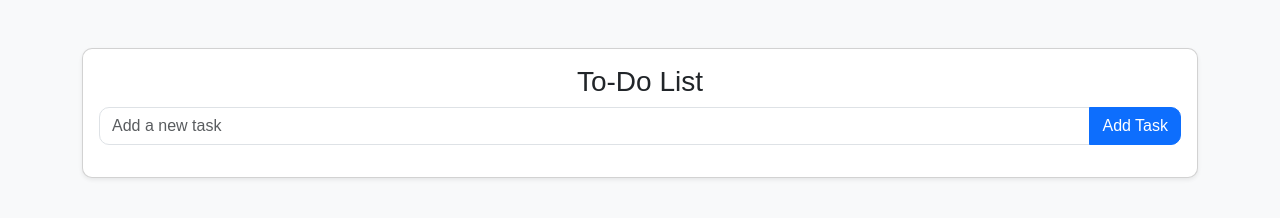
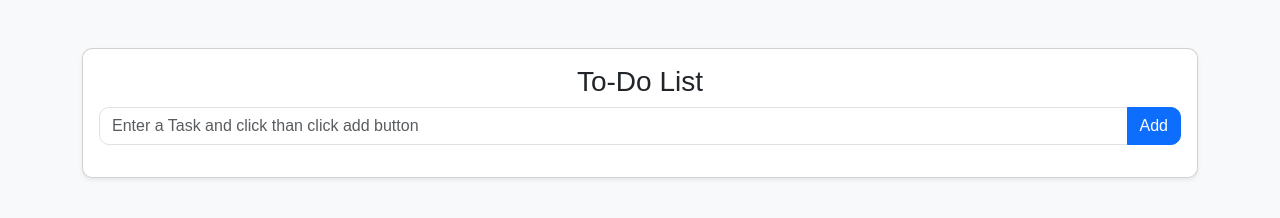
Before and after one commit to perarasumg/todo-list, a plain HTML site: page insex.html in a window 1280 px wide. Drawn offline with nearby package versions, Linux system fonts and the light colour scheme.

Commit message:
samme changes i done

```diff
--- a/insex.html
+++ b/insex.html
@@ -9,6 +9,7 @@
     <link href="https://cdn.jsdelivr.net/npm/bootstrap@5.3.0/dist/css/bootstrap.min.css" rel="stylesheet">
     <!-- Custom CSS -->
     <link rel="stylesheet" href="styles.css">
+    <script src="script.js"></script>
 </head>
 
 <body>
@@ -17,8 +18,9 @@
             <div class="card-body">
                 <h3 class="card-title text-center">To-Do List</h3>
                 <div class="input-group mb-3">
-                    <input type="text" id="new-task" class="form-control" placeholder="Add a new task">
-                    <button class="btn btn-primary" id="add-task-btn">Add Task</button>
+                    <input type="text" id="new-task" class="form-control"
+                        placeholder="Enter a Task and click than click add button">
+                    <button class="btn btn-primary" id="add-task-btn">Add </button>
                 </div>
                 <ul class="list-group" id="task-list"></ul>
             </div>
```
